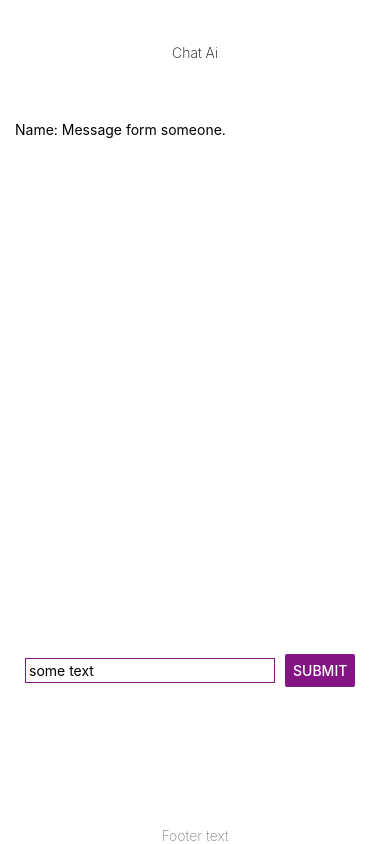
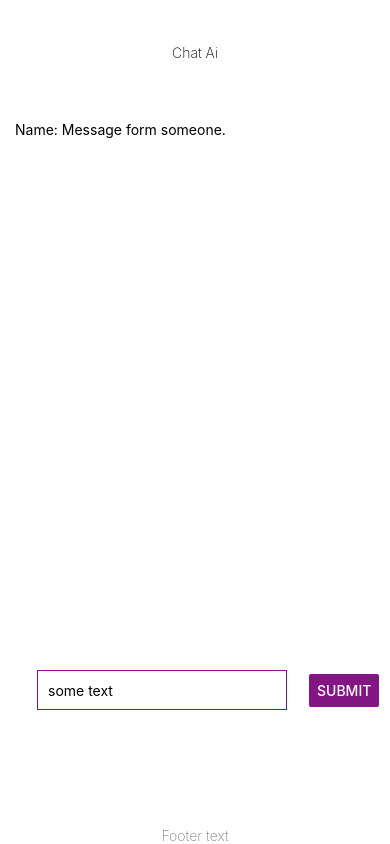
Before and after one commit to Niluuu/netflix-clone-app, a React Native app: screen / in a window 390 px wide. Built offline with nearby package versions, Linux system fonts and the light colour scheme.

Commit message:
feat: add openai request

```diff
--- a/App.js
+++ b/App.js
@@ -1,9 +1,35 @@
 import { StatusBar } from "expo-status-bar";
+import { useState } from "react";
 import { StyleSheet, Text, TextInput, View, Button, Image } from "react-native";
+const { Configuration, OpenAIApi } = require("openai");
+
+const configuration = new Configuration({
+  apiKey: "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",
+});
+
+const openai = new OpenAIApi(configuration);
 
 export default function App() {
-  const handleSubmit = () => {
-    console.log("handel submit");
+  const [value, setValue] = useState("");
+
+  const handleSubmit = async () => {
+    console.log("value", value);
+
+    const completion = await openai.createChatCompletion({
+      model: "gpt-3.5-turbo",
+      messages: [{ role: "user", content: "Hello world" }],
+    });
+
+    completion.then(
+      (result) => {
+        console.log(result);
+      },
+      (error) => {
+        console.log(error);
+      }
+    );
+
+    console.log("completion", completion);
   };
 
   return (
@@ -19,7 +45,12 @@ export default function App() {
       <View style={styles.input_container}>
         <View style={styles.row}>
           <View style={styles.input_box}>
-            <TextInput placeholder="some text" style={styles.input} />
+            <TextInput
+              placeholder="some text"
+              style={styles.input}
+              value={value}
+              onChangeText={(val) => setValue(val)}
+            />
           </View>
           <Button
             onPress={handleSubmit}
@@ -73,7 +104,14 @@ const styles = StyleSheet.create({
     padding: 15,
   },
   input_box: { padding: 10 },
-  input: { borderColor: "#841584", borderWidth: 1, padding: 3, width: 250 },
+  input: {
+    borderColor: "#841584",
+    height: 40,
+    margin: 12,
+    borderWidth: 1,
+    padding: 10,
+    width: 250
+  },
   footer: {
     backgroundColor: "#fff",
     alignItems: "center",
--- a/package.json
+++ b/package.json
@@ -11,6 +11,7 @@
   "dependencies": {
     "expo": "~48.0.15",
     "expo-status-bar": "~1.4.4",
+    "openai": "^3.2.1",
     "react": "18.2.0",
     "react-native": "0.71.8"
   },
```
Also changed, not shown: 1 other file (tests, documents, lock files or other folders).
